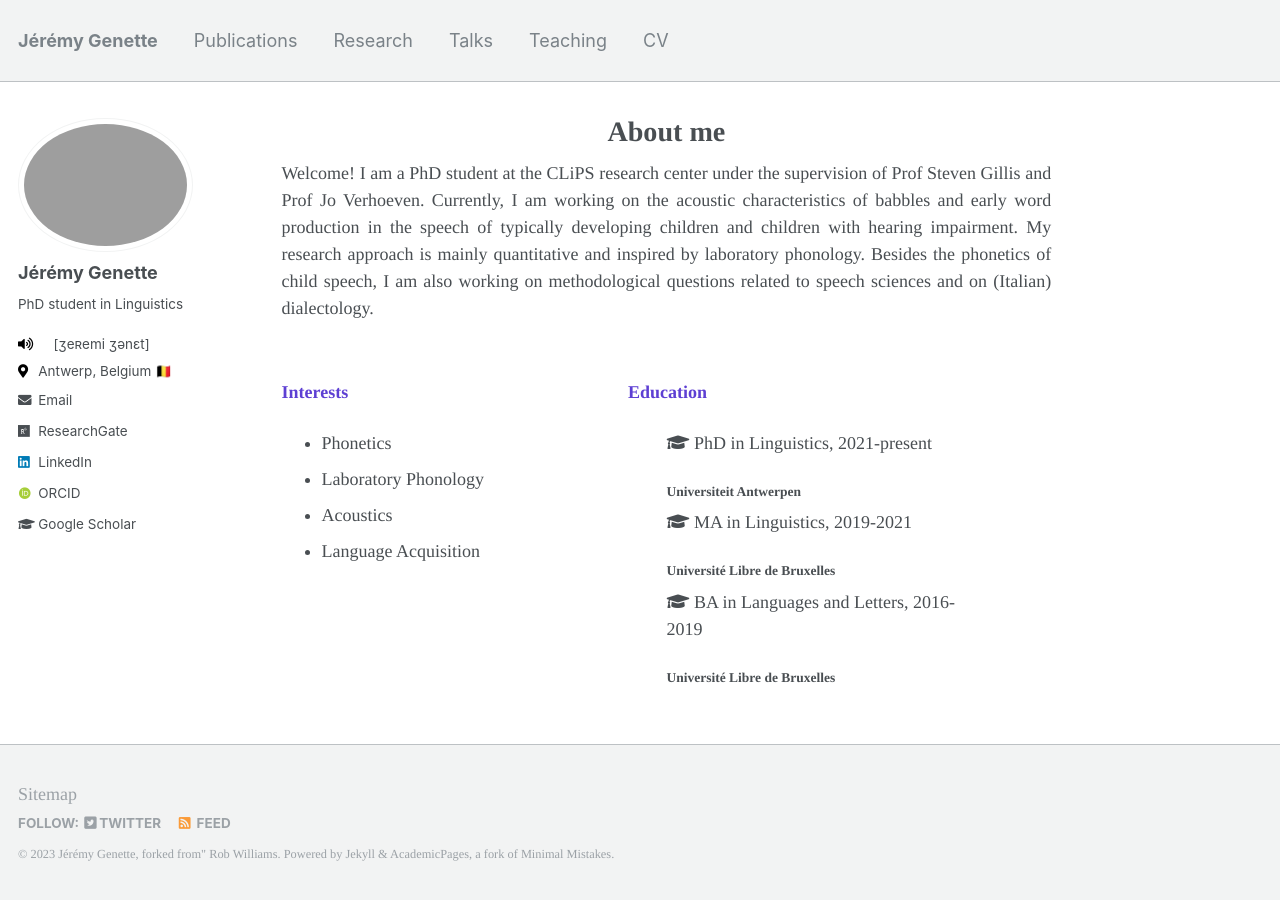
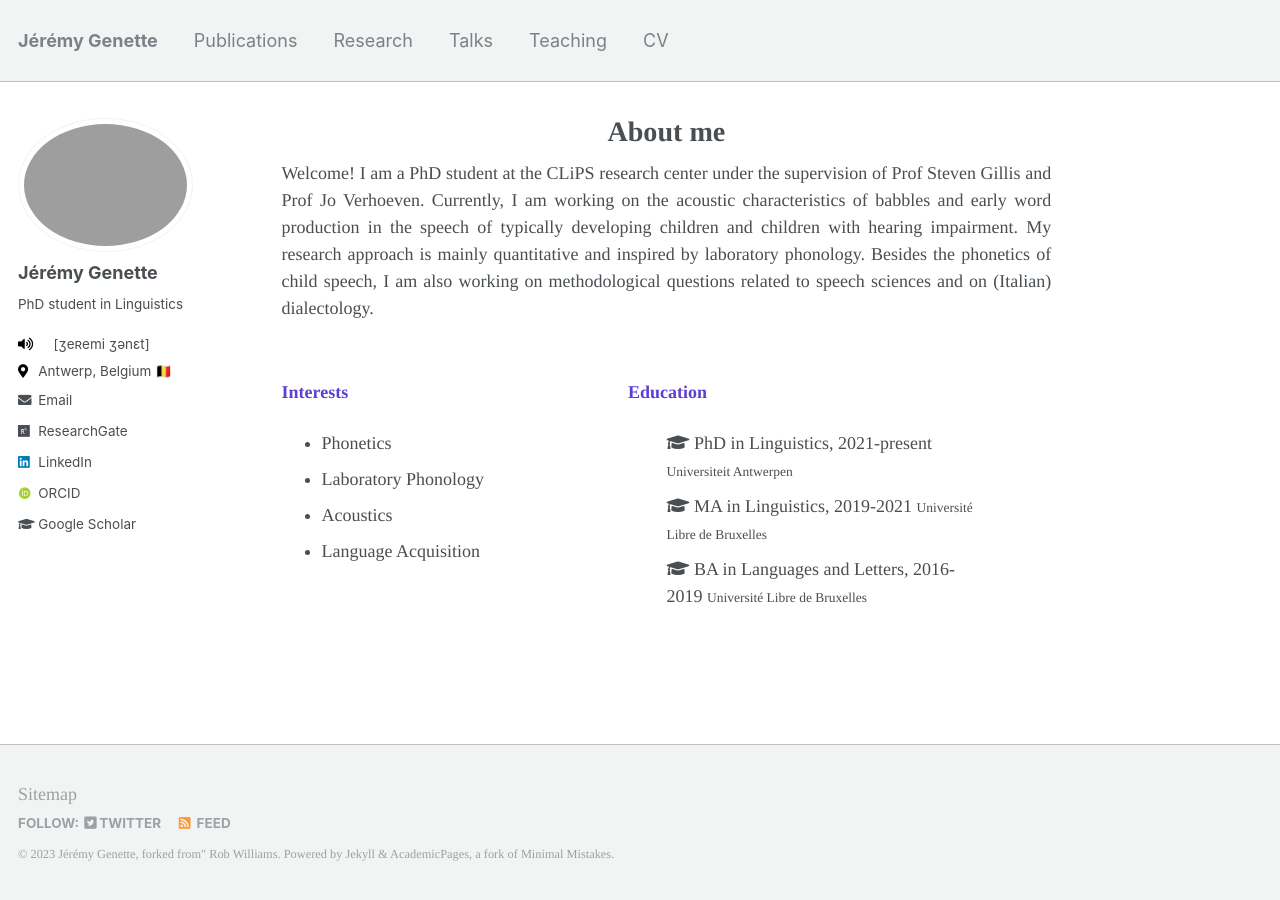
Before and after one commit to jgenette/jgenette.github.io, a Jekyll site: the page built from _pages/about.md, in a window 1280 px wide. Built offline with Jekyll 4.4.1, drawn with Linux system fonts in a browser that asks for light colours; some web fonts are replaced.

Commit message:
Update about.md

```diff
--- a/_pages/about.md
+++ b/_pages/about.md
@@ -42,17 +42,17 @@ Welcome! I am a PhD student at the CLiPS research center under the supervision o
 
 <li>
 <i class="fas fa-fw fa-graduation-cap"></i> PhD in Linguistics, 2021-present
-<span class="tab"></span> <h6>Universiteit Antwerpen </h6>
+<span class="tab"></span> <small>Universiteit Antwerpen </small>
 </li>
 
 <li>
 <i class="fas fa-fw fa-graduation-cap"></i> MA in Linguistics, 2019-2021
-  <span class="tab"> </span> <h6> Université Libre de Bruxelles </h6>
+  <span class="tab"> </span> <small> Université Libre de Bruxelles </small>
 </li>
 
 <li>
 <i class="fas fa-fw fa-graduation-cap"></i> BA in Languages and Letters, 2016-2019
-<span class="tab"></span> <h6>Université Libre de Bruxelles </h6>
+<span class="tab"></span> <small>Université Libre de Bruxelles </small>
 </li>
 
 </ul>
```
